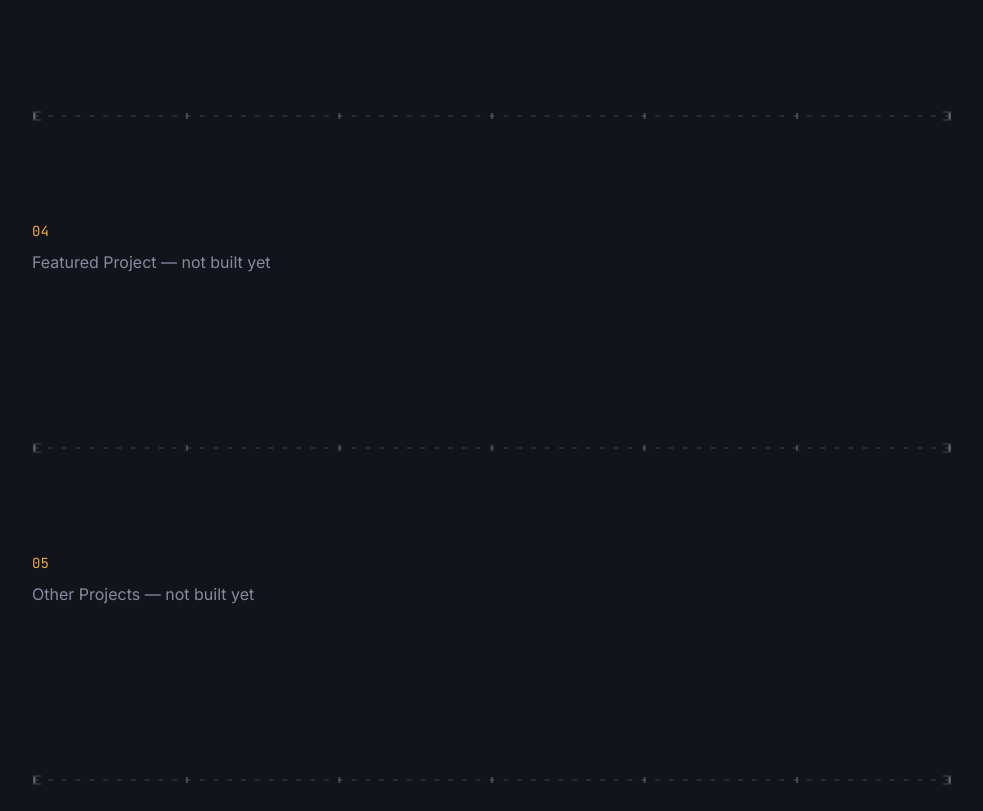
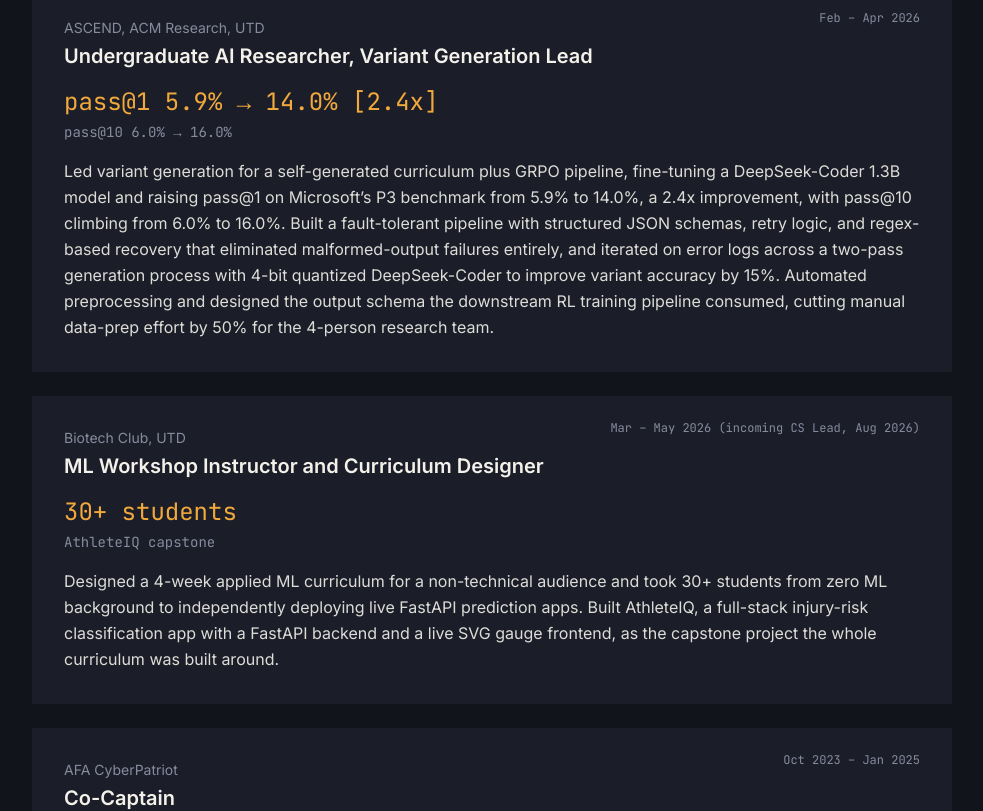
Before and after one commit to Sithranjan-Suresh/portfolio, a React (Vite) app: page / in a window 1280 px wide. Shown: the part 1300-2111 px from the top of the page, without its empty margins (176-1159 px from the left). Built offline with nearby package versions, Linux system fonts and the light colour scheme.

Commit message:
Build Experience section

```diff
--- a/src/App.jsx
+++ b/src/App.jsx
@@ -5,11 +5,13 @@ import ConfidenceBand from './components/ConfidenceBand'
 import { useActiveSection } from './hooks/useActiveSection'
 import Hero from './sections/Hero'
 import ProofStrip from './sections/ProofStrip'
+import Experience from './sections/Experience'
 import Placeholder from './sections/Placeholder'
 
 const builtSections = {
   hero: Hero,
   proof: ProofStrip,
+  experience: Experience,
 }
 
 function App() {
--- /dev/null
+++ b/src/sections/Experience.jsx
@@ -0,0 +1,51 @@
+const roles = [
+  {
+    org: 'ASCEND, ACM Research, UTD',
+    title: 'Undergraduate AI Researcher, Variant Generation Lead',
+    date: 'Feb – Apr 2026',
+    metric: 'pass@1 5.9% → 14.0%  [2.4x]',
+    subMetric: 'pass@10 6.0% → 16.0%',
+    body: 'Led variant generation for a self-generated curriculum plus GRPO pipeline, fine-tuning a DeepSeek-Coder 1.3B model and raising pass@1 on Microsoft’s P3 benchmark from 5.9% to 14.0%, a 2.4x improvement, with pass@10 climbing from 6.0% to 16.0%. Built a fault-tolerant pipeline with structured JSON schemas, retry logic, and regex-based recovery that eliminated malformed-output failures entirely, and iterated on error logs across a two-pass generation process with 4-bit quantized DeepSeek-Coder to improve variant accuracy by 15%. Automated preprocessing and designed the output schema the downstream RL training pipeline consumed, cutting manual data-prep effort by 50% for the 4-person research team.',
+  },
+  {
+    org: 'Biotech Club, UTD',
+    title: 'ML Workshop Instructor and Curriculum Designer',
+    date: 'Mar – May 2026 (incoming CS Lead, Aug 2026)',
+    metric: '30+ students',
+    subMetric: 'AthleteIQ capstone',
+    body: 'Designed a 4-week applied ML curriculum for a non-technical audience and took 30+ students from zero ML background to independently deploying live FastAPI prediction apps. Built AthleteIQ, a full-stack injury-risk classification app with a FastAPI backend and a live SVG gauge frontend, as the capstone project the whole curriculum was built around.',
+  },
+  {
+    org: 'AFA CyberPatriot',
+    title: 'Co-Captain',
+    date: 'Oct 2023 – Jan 2025',
+    metric: 'Top 200 of 3,000+ teams',
+    subMetric: null,
+    body: 'Led a 6-member team to a Top 200 finish nationally out of 3,000+ teams, owning system hardening across Windows, Linux, and Cisco networking environments.',
+  },
+]
+
+function Experience() {
+  return (
+    <section id="experience" className="py-24">
+      <span className="font-mono text-signal-amber text-sm">03</span>
+      <h2 className="font-mono font-bold text-2xl sm:text-3xl mt-2 mb-8">EXPERIENCE</h2>
+      <div className="flex flex-col gap-6">
+        {roles.map((role) => (
+          <article key={role.org} className="bg-panel p-6 sm:p-8 relative">
+            <span className="font-mono text-muted text-xs sm:absolute sm:top-6 sm:right-8 block mb-2 sm:mb-0">
+              {role.date}
+            </span>
+            <p className="text-muted text-sm">{role.org}</p>
+            <h3 className="font-semibold text-lg sm:text-xl mt-1">{role.title}</h3>
+            <p className="font-mono text-signal-amber text-xl sm:text-2xl mt-4">{role.metric}</p>
+            {role.subMetric && <p className="font-mono text-muted text-sm mt-1">{role.subMetric}</p>}
+            <p className="mt-4 text-primary/90 leading-relaxed">{role.body}</p>
+          </article>
+        ))}
+      </div>
+    </section>
+  )
+}
+
+export default Experience
```
